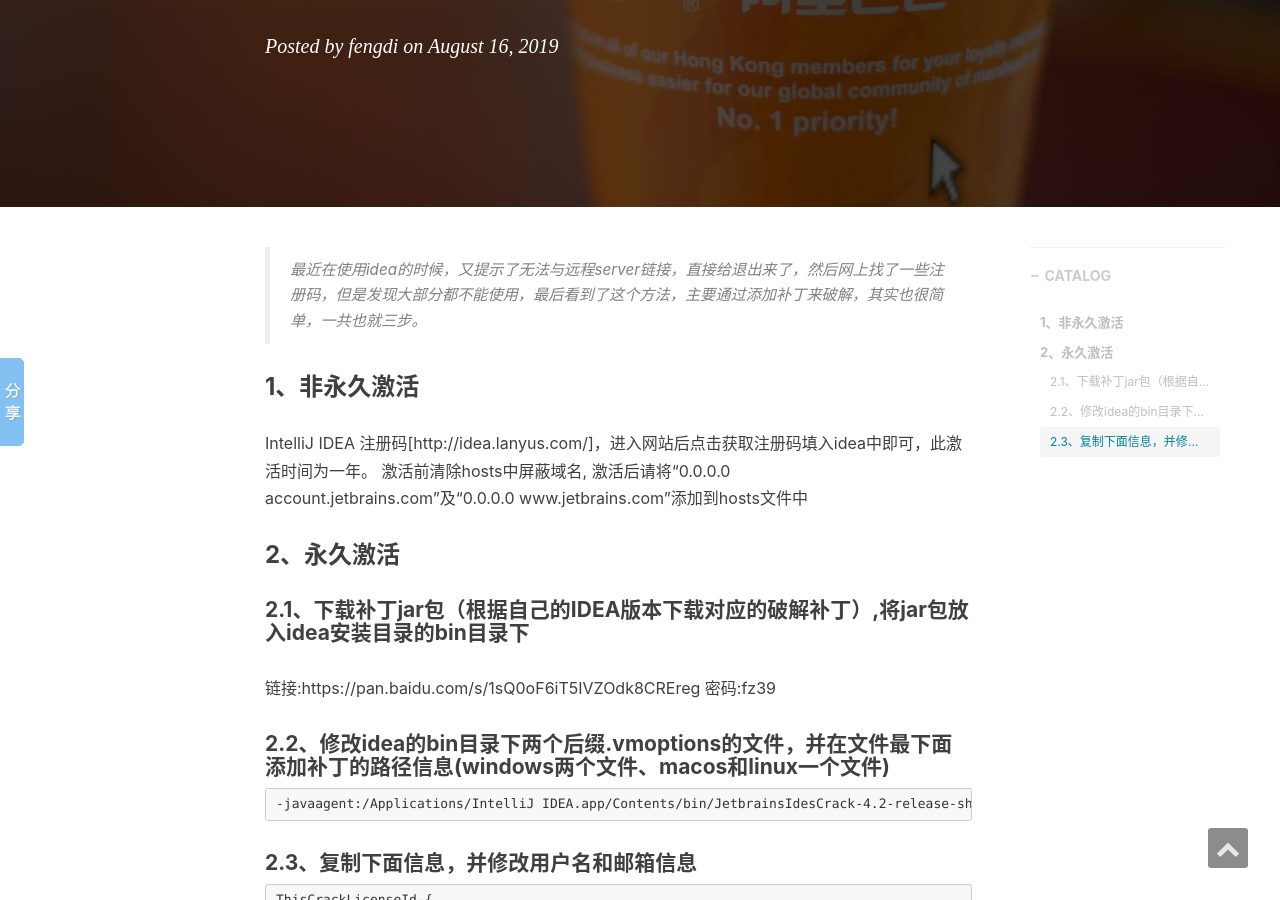
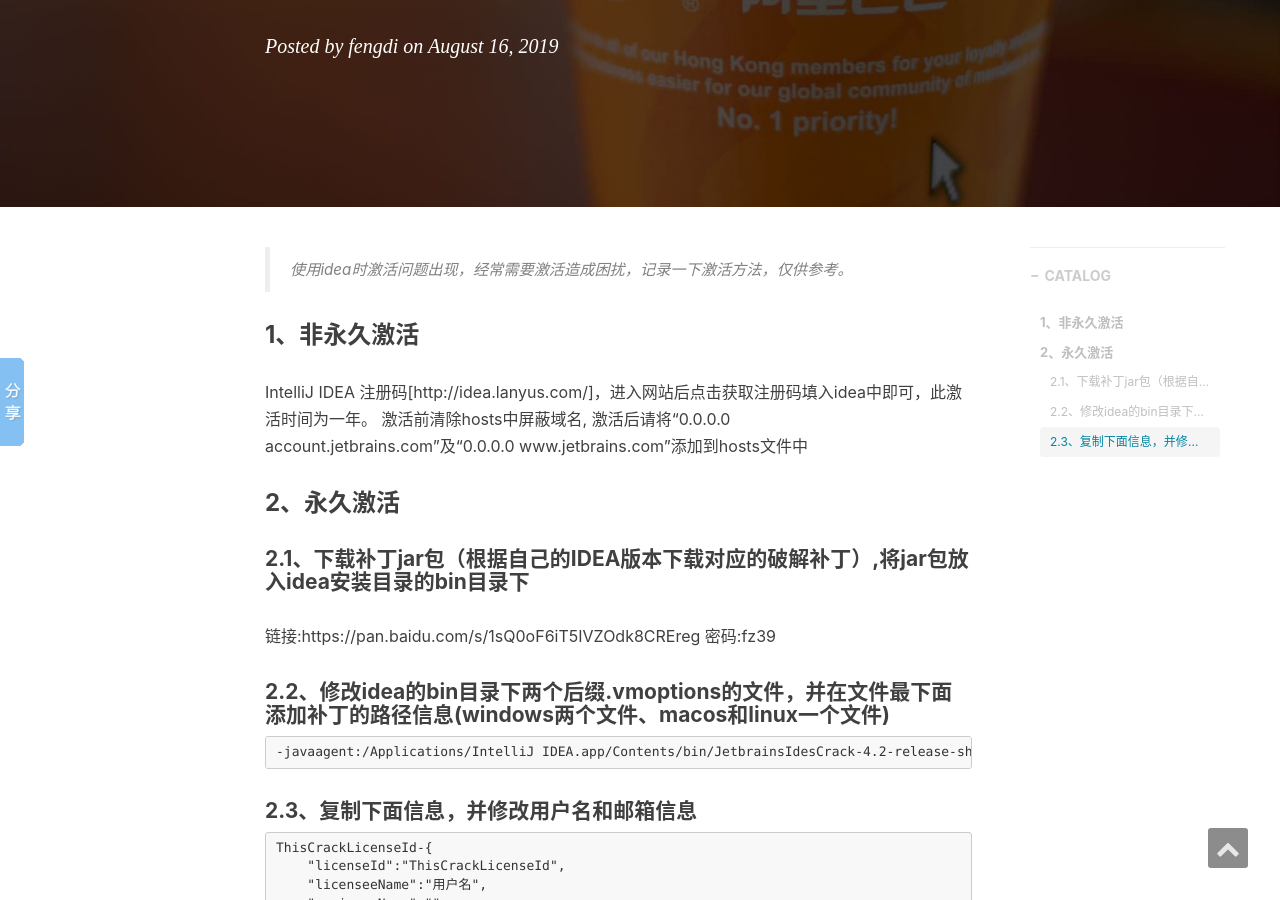
Before and after one commit to fengdis/fengdis.github.io, a Jekyll site: the page built from _posts/2019-06-16-idea免费永久激活方法.md, in a window 1280 px wide and 900 px high, scrolled down 316 px. Built offline with Jekyll 4.4.1, drawn with Linux system fonts in a browser that asks for light colours; nearby versions of some CDN libraries; comment, search, counter and statistics services are not loaded.

Commit message:
提交文章

```diff
--- a/_posts/2019-06-16-idea免费永久激活方法.md
+++ b/_posts/2019-06-16-idea免费永久激活方法.md
@@ -12,9 +12,7 @@ tags:
     - 激活
 ---
 
->最近在使用idea的时候，又提示了无法与远程server链接，直接给退出来了，然后网上找了一些注册码，但是发现大部分都不能使用，最后看到了这个方法，主要通过添加补丁来破解，其实也很简单，一共也就三步。
-
-
+>使用idea时激活问题出现，经常需要激活造成困扰，记录一下激活方法，仅供参考。
 
 ### 1、非永久激活
 IntelliJ IDEA 注册码[http://idea.lanyus.com/]，进入网站后点击获取注册码填入idea中即可，此激活时间为一年。
```
